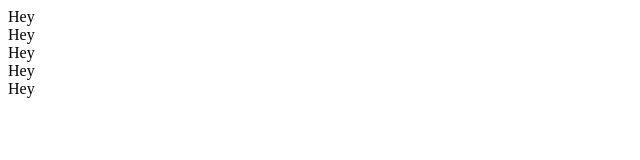
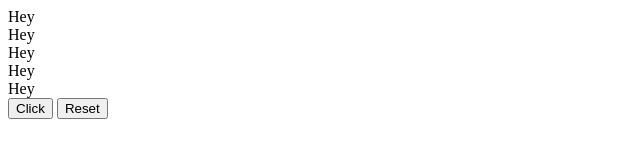
Before and after one commit to nickcruz1/ManyModals, a plain HTML site: page index.html in a window 1280 px wide. Shown: the whole page, without its empty margins (0-640 px from the left). Drawn offline with Linux system fonts and the light colour scheme.

Commit message:
Add buttons with functions
Add buttons with functions that will change html content with class of "m"

```diff
--- a/index.html
+++ b/index.html
@@ -16,5 +16,8 @@
 <div class="m">Hey</div>
 <div class="m">Hey</div>
 
+<button onclick="getModals()">Click</button>
+<button onclick="reset()">Reset</button>
+
 </body>
 </html>
```
